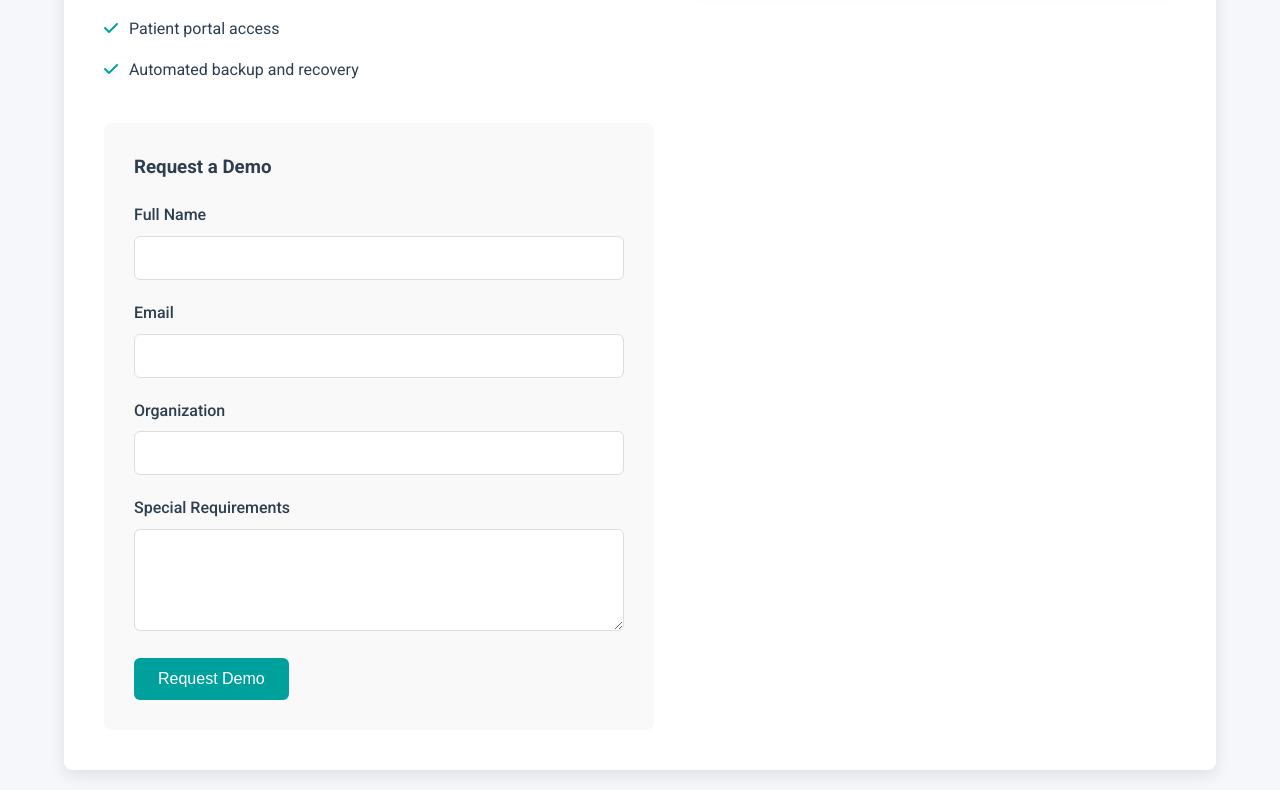
After one commit to shuvosinghpartho/WellnessHealthcareBD, a PHP site: page /ElectronicHealthRecords.html in a window 1280 px wide. The commit adds this page. Shown: the part 536-1326 px from the top of the page. Run offline with PHP 8.4, Linux system fonts and the light colour scheme.

Commit message:
initial change

```diff
--- /dev/null
+++ b/ElectronicHealthRecords.html
@@ -0,0 +1,292 @@
+<!DOCTYPE html>
+<html lang="en">
+
+<head>
+    <meta charset="UTF-8">
+    <meta name="viewport" content="width=device-width, initial-scale=1.0">
+    <title>Electronic Health Records | WellnessHealthcare BD</title>
+    <link href="https://fonts.googleapis.com/css2?family=Roboto:wght@300;400;500;700&display=swap" rel="stylesheet">
+    <link rel="stylesheet" href="https://cdnjs.cloudflare.com/ajax/libs/font-awesome/6.4.2/css/all.min.css">
+
+    <link rel="icon" href="pics/mainlogo.jpg" type="image/icon type">
+    <a href="index.html"></a>
+    <link rel="icon" href="pics/mainlogo.jpg" type="image/icon type">
+    <link rel="stylesheet" href="style.css">
+    <style>
+        /* CSS Reset & Base Styles */
+        * {
+            margin: 0;
+            padding: 0;
+            box-sizing: border-box;
+        }
+
+        body {
+            font-family: 'Roboto', sans-serif;
+            background-color: #f5f7fa;
+            color: #2C3E50;
+            line-height: 1.6;
+        }
+
+        .container {
+            width: 90%;
+            max-width: 1200px;
+            margin: 0 auto;
+            padding: 20px 0;
+        }
+
+        /* Header Styles */
+        header {
+            background-color: white;
+            box-shadow: 0 2px 10px rgba(0, 0, 0, 0.1);
+            padding: 15px 0;
+            position: fixed;
+            width: 100%;
+            top: 0;
+            z-index: 1000;
+        }
+
+        .navbar {
+            display: flex;
+            justify-content: space-between;
+            align-items: center;
+        }
+
+        .logo {
+            font-size: 24px;
+            font-weight: 700;
+            color: #00A09D;
+            text-decoration: none;
+        }
+
+        /* Main Content Styles */
+        .ehr-container {
+            background: white;
+            border-radius: 8px;
+            box-shadow: 0 5px 15px rgba(0, 0, 0, 0.1);
+            padding: 40px;
+            margin-top: 100px;
+            display: flex;
+            gap: 40px;
+        }
+
+        .ehr-header {
+            margin-bottom: 30px;
+        }
+
+        .ehr-header h1 {
+            font-size: 32px;
+            color: #2C3E50;
+            margin-bottom: 10px;
+        }
+
+        .ehr-header p {
+            color: #7F8C8D;
+            font-size: 18px;
+        }
+
+        .ehr-features {
+            flex: 1;
+        }
+
+        .ehr-image {
+            width: 45%;
+        }
+
+        .ehr-image img {
+            width: 100%;
+            border-radius: 8px;
+            box-shadow: 0 5px 15px rgba(0, 0, 0, 0.1);
+        }
+
+        .features-list {
+            margin: 30px 0;
+        }
+
+        .features-list li {
+            margin-bottom: 15px;
+            padding-left: 25px;
+            position: relative;
+            list-style: none;
+        }
+
+        .features-list li:before {
+            content: "\f00c";
+            font-family: "Font Awesome 6 Free";
+            font-weight: 900;
+            position: absolute;
+            left: 0;
+            color: #00A09D;
+        }
+
+        /* Demo Request Form */
+        .demo-form {
+            background: #f9f9f9;
+            padding: 30px;
+            border-radius: 8px;
+            margin-top: 40px;
+        }
+
+        .demo-form h3 {
+            margin-bottom: 20px;
+            color: #2C3E50;
+        }
+
+        .form-group {
+            margin-bottom: 20px;
+        }
+
+        label {
+            display: block;
+            margin-bottom: 8px;
+            font-weight: 500;
+        }
+
+        input,
+        select,
+        textarea {
+            width: 100%;
+            padding: 12px 15px;
+            border: 1px solid #ddd;
+            border-radius: 6px;
+            font-size: 16px;
+        }
+
+        .btn {
+            display: inline-block;
+            padding: 12px 24px;
+            background-color: #00A09D;
+            color: white;
+            border: none;
+            border-radius: 6px;
+            font-weight: 500;
+            cursor: pointer;
+            transition: all 0.3s ease;
+        }
+
+        .btn:hover {
+            background-color: #00827F;
+            transform: translateY(-2px);
+        }
+
+        /* Responsive Styles */
+        @media (max-width: 768px) {
+            .ehr-container {
+                flex-direction: column;
+                margin-top: 80px;
+            }
+
+            .ehr-image {
+                width: 100%;
+                order: -1;
+                margin-bottom: 30px;
+            }
+        }
+    </style>
+</head>
+
+<body>
+    <!-- Header -->
+    <!-- <header>
+        <div class="container">
+            <nav class="navbar">
+                <a href="index.html" class="logo">WellnessHealthcare BD</a>
+            </nav>
+        </div>
+    </header> -->
+
+    <!-- Main Content -->
+    <main class="container">
+        <div class="ehr-container">
+            <div class="ehr-features">
+                <div class="ehr-header">
+                    <h1>Electronic Health Records</h1>
+                    <p>Comprehensive patient records that follow healthcare standards, ensuring complete and secure
+                        documentation.</p>
+                </div>
+
+                <ul class="features-list">
+                    <li>Customizable templates for different specialties</li>
+                    <li>Complete medical history tracking</li>
+                    <li>Integrated prescription management</li>
+                    <li>Lab results integration with automatic alerts</li>
+                    <li>HIPAA compliant security measures</li>
+                    <li>Real-time data synchronization</li>
+                    <li>Patient portal access</li>
+                    <li>Automated backup and recovery</li>
+                </ul>
+
+                <div class="demo-form">
+                    <h3>Request a Demo</h3>
+                    <form id="demoRequestForm">
+                        <div class="form-group">
+                            <label for="name">Full Name</label>
+                            <input type="text" id="name" required>
+                        </div>
+
+                        <div class="form-group">
+                            <label for="email">Email</label>
+                            <input type="email" id="email" required>
+                        </div>
+
+                        <div class="form-group">
+                            <label for="organization">Organization</label>
+                            <input type="text" id="organization">
+                        </div>
+
+                        <div class="form-group">
+                            <label for="message">Special Requirements</label>
+                            <textarea id="message" rows="4"></textarea>
+                        </div>
+
+                        <button type="submit" class="btn">Request Demo</button>
+                    </form>
+                </div>
+            </div>
+
+            <div class="ehr-image">
+                <img src="https://images.unsplash.com/photo-1631815588090-d4bfec5b1ccb?ixlib=rb-4.0.3&ixid=M3wxMjA3fDB8MHxwaG90by1wYWdlfHx8fGVufDB8fHx8fA%3D%3D&auto=format&fit=crop&w=800&q=80"
+                    alt="Electronic Health Records Dashboard">
+            </div>
+        </div>
+    </main>
+
+    <script>
+        // Form Submission Handling
+        document.getElementById('demoRequestForm').addEventListener('submit', function (e) {
+            e.preventDefault();
+
+            // Get form values
+            const name = document.getElementById('name').value;
+            const email = document.getElementById('email').value;
+            const organization = document.getElementById('organization').value;
+            const message = document.getElementById('message').value;
+
+            // In a real application, you would send this data to your server
+            console.log('Demo request submitted:', {
+                name,
+                email,
+                organization,
+                message
+            });
+
+            // Show confirmation
+            alert(`Thank you, ${name}! Your demo request has been received. We'll contact you at ${email} shortly.`);
+
+            // Reset form
+            this.reset();
+        });
+
+        // Smooth scroll to top when clicking logo
+        document.querySelector('.logo').addEventListener('click', function (e) {
+            if (this.getAttribute('href') === 'index.html') {
+                e.preventDefault();
+                window.scrollTo({
+                    top: 0,
+                    behavior: 'smooth'
+                });
+            }
+        });
+    </script>
+</body>
+
+</html>
```
Also changed, not shown: booking.html (added, +266 -0 lines), index.html (+93 -29 lines), script.js (+6 -6 lines), style.css (+14 -8 lines), pics/background3.jpg (added), pics/background4.jpg (added), pics/background5.jpg (added), pics/background6.jpg (added), pics/background7.jpg (added), pics/background8.jpg (added), 2 other files.
